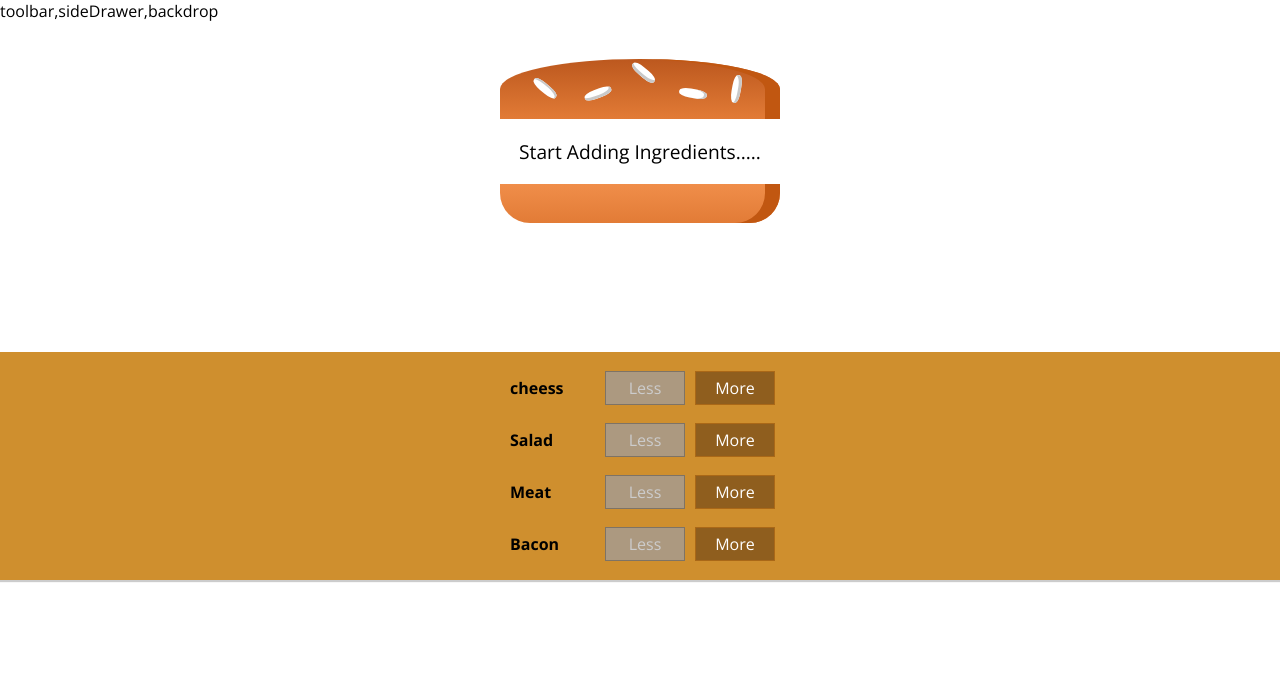
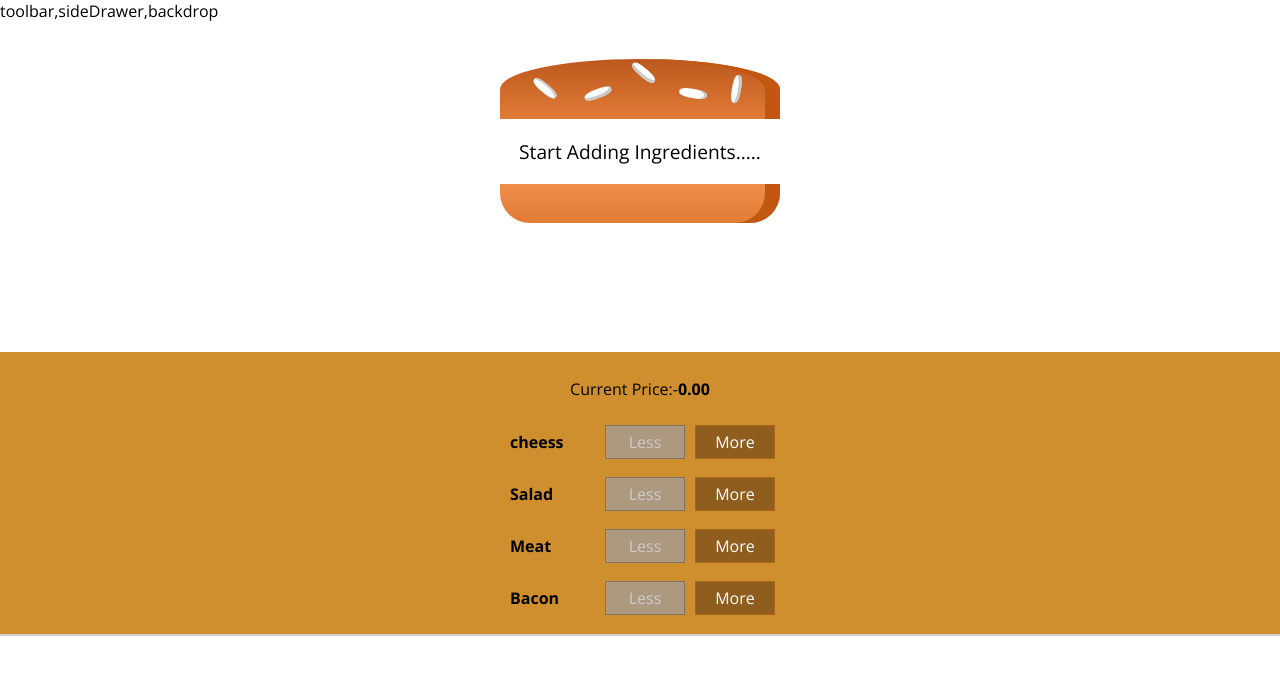
Before and after one commit to mandalashwini/burger-builder-app, a React app: page / in a window 1280 px wide. Shown: the top 674 px of the page. Built offline with nearby package versions, Linux system fonts and the light colour scheme.

Commit message:
added price in 2 digit decimal

```diff
--- a/src/components/Burger/BuildControls/BuildControl/BuildControl.js
+++ b/src/components/Burger/BuildControls/BuildControl/BuildControl.js
@@ -2,6 +2,7 @@ import React from 'react'
 import classes from './BuildControl.css'
 
 const buildControl = (props) =>(
+
     <div className={classes.BuildControl}>
         <div className={classes.Label}>{props.value}</div>
         <button className={classes.Less} onClick={props.removed} disabled={props.disabled}>Less</button>
--- a/src/components/Burger/BuildControls/BuildControls.js
+++ b/src/components/Burger/BuildControls/BuildControls.js
@@ -12,12 +12,13 @@ const control = [
 
  const BuildControls = (props) =>(
             <div className={classes.BuildControls}>
+            <p>Current Price:-<strong>{props.price.toFixed(2)}</strong></p>
             {control.map(ctrl =>(
                     <BuildControl key={ctrl.label}
                      value={ctrl.label}
                     added={()=>props.AddIngredients(ctrl.type)}
                     removed={() =>props.RemoveIngredients(ctrl.type)}
-                    disabled={props.disabled[ctrl.type]}/>
+                    disabled={props.disabled[ctrl.type]} />
             ))
             }
 
--- a/src/containers/BurgerBuilder/BurgerBuilder.js
+++ b/src/containers/BurgerBuilder/BurgerBuilder.js
@@ -57,7 +57,7 @@ class BurgerBuilder extends Component{
         return(
             <Aux>
             <Burger ingredients={this.state.ingredients}/>
-                <BuildControls AddIngredients={this.addIngredientHandler} RemoveIngredients={this.removeIngredientsHandler} disabled={disabledInfo}/>
+                <BuildControls AddIngredients={this.addIngredientHandler} RemoveIngredients={this.removeIngredientsHandler} disabled={disabledInfo} price={this.state.total_price}/>
             </Aux>
         )
     }
```
